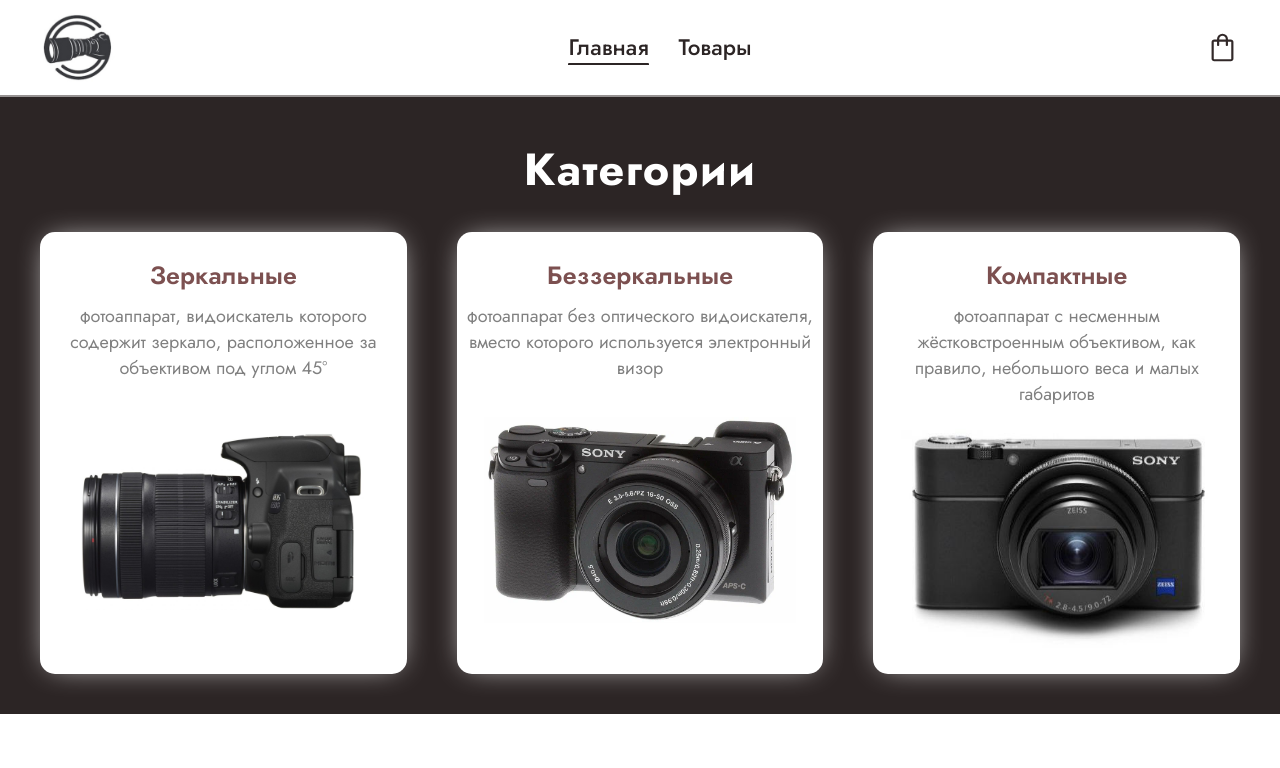
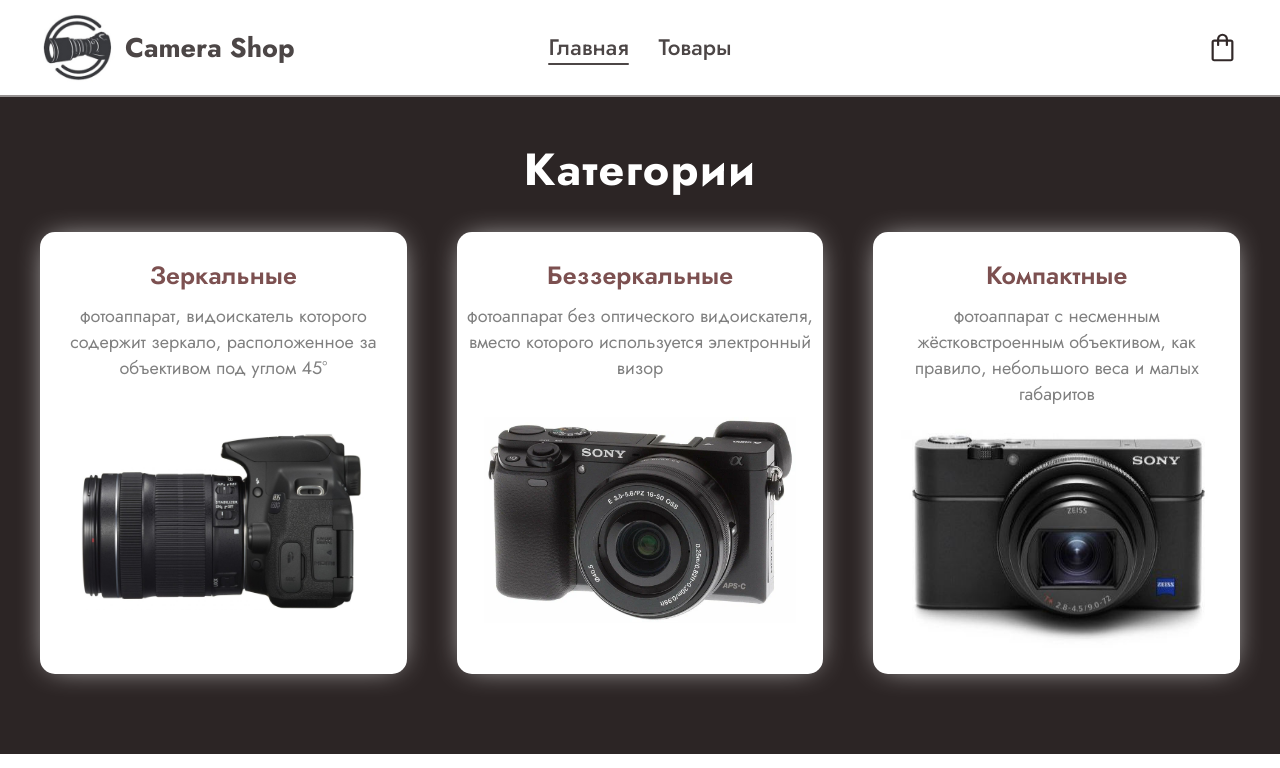
Before and after one commit to al-isker/camera-shop, a Next.js app: page / in a window 1280 px wide. Shown: the top 768 px of the page. Built offline with nearby package versions, Linux system fonts and the light colour scheme; no server answers.

Commit message:
fixed bugs adaptive

```diff
--- a/src/components/ordinary/categories-section/categories-section.module.css
+++ b/src/components/ordinary/categories-section/categories-section.module.css
@@ -5,7 +5,7 @@
 .categories {
     margin: auto;
     max-width: var(--max-width);
-    padding: 40px var(--padding);
+    padding: 40px var(--padding) 80px;
     display: flex;
     flex-direction: column;
     gap: 30px;
--- a/src/components/ordinary/header/Header.tsx
+++ b/src/components/ordinary/header/Header.tsx
@@ -26,7 +26,10 @@
   return (
     <header className={s.header_wrap}>
       <div className={s.header}>
-        <Image className={s.logo} src={logo} alt="logo"/>
+        <Link href={routes.home} className={s.logo}>
+          <Image className={s.logo_img} src={logo} alt="logo"/>
+          <div className={s.logo_title}>Camera Shop</div>
+        </Link>
 
         <nav className={s.navbar}>
           <Link
--- a/src/components/ordinary/header/header.module.css
+++ b/src/components/ordinary/header/header.module.css
@@ -12,27 +12,41 @@
 }
 
 .logo {
+    width: 260px;
+    display: flex;
+    align-items: center;
+    gap: 10px;
+}
+
+.logo_img {
     height: 5em;
     width: auto;
+}
+
+.logo_title {
+    font-size: 1.8em;
+    font-weight: 700;
+    color: color-mix(in srgb, var(--main-dark-color) 85%, white);
 }
 
 .navbar {
     display: flex;
     gap: 30px;
+    align-items: center;
 }
 
 .navbar_item {
     font-size: 1.5em;
     font-weight: 500;
-    color: var(--main-dark-color) !important;
+    color: color-mix(in srgb, var(--main-dark-color) 85%, white) !important;
 }
 .navbar_item::after {
     content: '';
     display: block;
     width: 100%;
     height: 2px;
-    border-radius: 1px 1px 0 0;
-    background-color: var(--main-dark-color);
+    border-radius: 1px;
+    background-color: color-mix(in srgb, var(--main-dark-color) 85%, white);
     transform: scaleX(0);
     transition: transform 0.2s ease-in-out;
 }
@@ -40,21 +54,24 @@
 .navbar_item_active {
     font-size: 1.5em;
     font-weight: 500;
-    color: var(--main-dark-color) !important;
+    color: color-mix(in srgb, var(--main-dark-color) 85%, white) !important;
 }
 .navbar_item_active::after {
     content: '';
     display: block;
     width: 100%;
     height: 2px;
-    border-radius: 1px 1px 0 0;
-    background-color: var(--main-dark-color);
+    border-radius: 1px;
+    background-color: color-mix(in srgb, var(--main-dark-color) 85%, white);
     transform: scaleX(1);
     transition: transform 0.2s ease-in-out;
 }
 
 .cart {
     position: relative;
+    width: 260px;
+    display: flex;
+    justify-content: end;
 }
 
 .cart_count {
@@ -78,11 +95,30 @@
 }
 
 
+@media (max-width: 900px) {
+    .logo_title {
+        display: none;
+    }
+    .logo {
+        width: 75px;
+    }
+    .cart {
+        width: 75px;
+    }
+}
+
 @media (max-width: 380px) {
     .header {
         padding-block: 5px;
     }
     .logo {
+        width: auto;
+    }
+    .navbar {
+        display: flex;
+        gap: 10px;
+    }
+    .logo_img {
         height: 3em;
     }
     .navbar_item_active {
@@ -94,6 +130,9 @@
     .navbar_item_active::after {
         height: 1px;
     }
+    .cart {
+        width: auto;
+    }
     .cart_img {
         height: 20px;
     }
@@ -102,5 +141,4 @@
         height: 14px;
         width: 14px;
     }
-
 }
--- a/src/components/ordinary/products-section/products-section.module.css
+++ b/src/components/ordinary/products-section/products-section.module.css
@@ -5,7 +5,7 @@
 .products {
     margin: auto;
     max-width: var(--max-width);
-    padding: 40px var(--padding);
+    padding: 40px var(--padding) 80px;
     display: flex;
     flex-direction: column;
     gap: 30px;
@@ -20,6 +20,7 @@
 }
 
 .products_list {
+    min-height: 360px;
     display: grid;
     grid-template-columns: repeat(auto-fit, minmax(250px, 1fr));
     grid-auto-flow: column;
```
